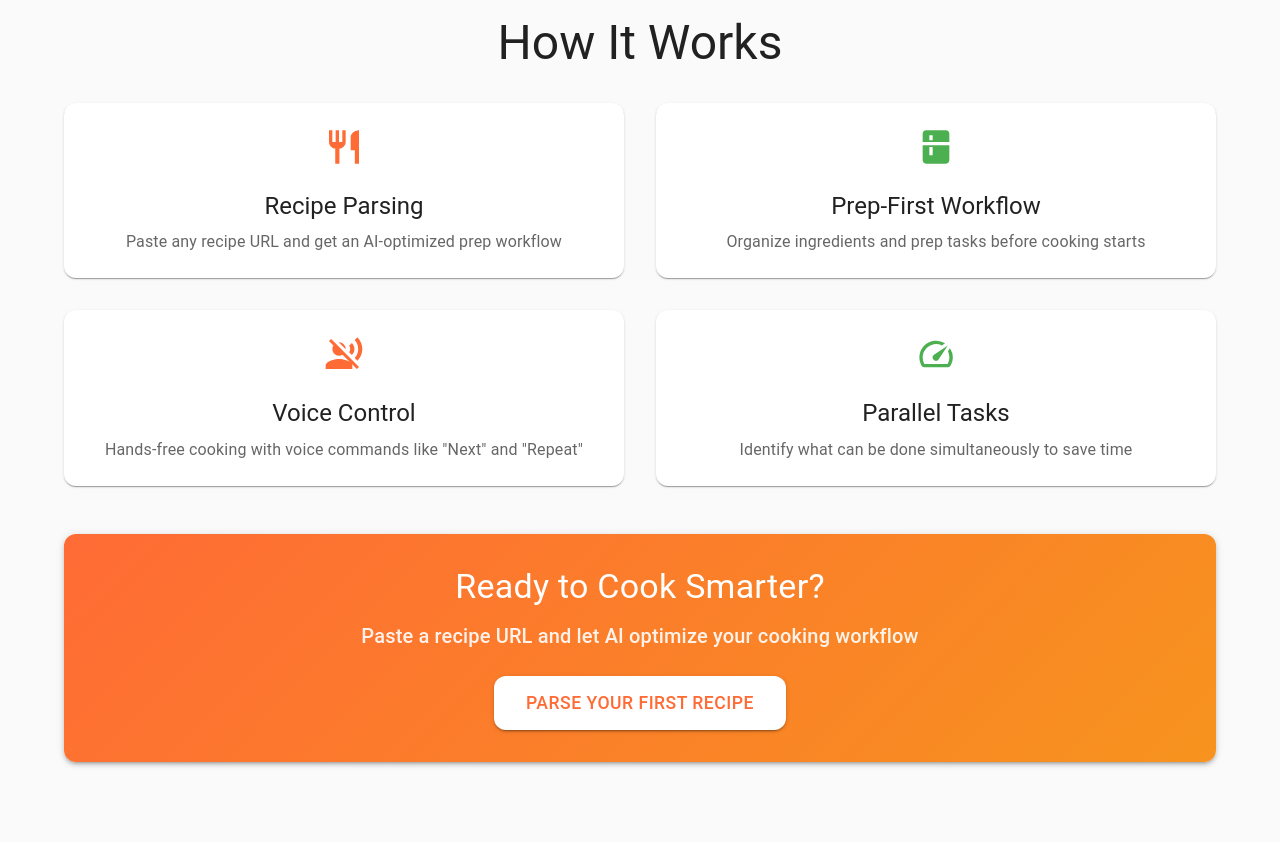
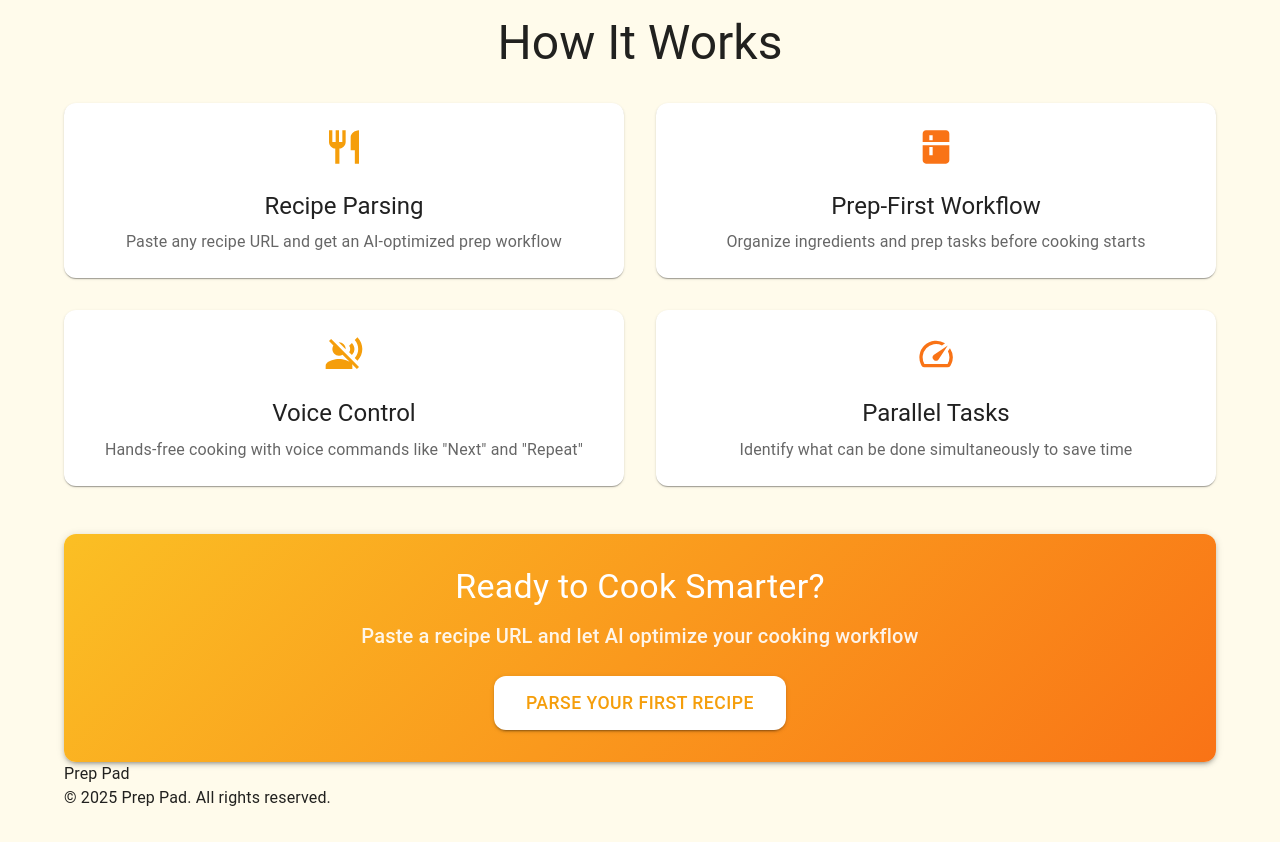
Before and after one commit to AryahiNittur/prep-pad, a React (Create React App) app in the folder frontend/: page / in a window 1280 px wide. Shown: the part 400-1242 px from the top of the page. Before the commit the page ends 1194 px from the top, so only its background shows below. Built offline with nearby package versions, Linux system fonts and the light colour scheme.

Commit message:
change the logo

```diff
--- a/frontend/src/App.tsx
+++ b/frontend/src/App.tsx
@@ -16,17 +16,17 @@
 const theme = createTheme({
   palette: {
     primary: {
-      main: '#ff6b35', // Orange for cooking theme
-      light: '#ff8a65',
-      dark: '#e64a19',
+      main: '#f59e0b', // Amber-500
+      light: '#fbbf24', // Amber-400
+      dark: '#d97706', // Amber-600
     },
     secondary: {
-      main: '#4caf50', // Green for success/ready
-      light: '#81c784',
-      dark: '#388e3c',
+      main: '#f97316', // Orange-500
+      light: '#fb923c', // Orange-400
+      dark: '#ea580c', // Orange-600
     },
     background: {
-      default: '#fafafa',
+      default: '#fffbeb', // Amber-50
       paper: '#ffffff',
     },
   },
--- a/frontend/src/components/Navbar.tsx
+++ b/frontend/src/components/Navbar.tsx
@@ -10,6 +10,7 @@
   Home as HomeIcon,
   Restaurant as RestaurantIcon,
   LibraryBooks as LibraryIcon,
+  RamenDining as RamenIcon,
   Kitchen as KitchenIcon,
 } from '@mui/icons-material';
 import { useNavigate, useLocation } from 'react-router-dom';
@@ -34,7 +35,7 @@
           transition={{ duration: 0.5 }}
         >
           <Box sx={{ display: 'flex', alignItems: 'center', mr: 4 }}>
-            <KitchenIcon sx={{ mr: 1 }} />
+            <RamenIcon sx={{ mr: 1 }} />
             <Typography variant="h6" component="div" sx={{ fontWeight: 600 }}>
               Prep Pad
             </Typography>
--- a/frontend/src/pages/Home.tsx
+++ b/frontend/src/pages/Home.tsx
@@ -13,6 +13,7 @@
   Kitchen as KitchenIcon,
   VoiceOverOff as VoiceIcon,
   Speed as SpeedIcon,
+  Fastfood as HamburgerIcon,
 } from '@mui/icons-material';
 import { motion } from 'framer-motion';
 import { useNavigate } from 'react-router-dom';
@@ -72,7 +73,7 @@
               ]}
               wrapper="span"
               repeat={Infinity}
-              style={{ color: '#ff6b35' }}
+              style={{ color: '#f59e0b' }}
             />
           </Typography>
 
@@ -158,7 +159,7 @@
           sx={{
             p: 4,
             textAlign: 'center',
-            background: 'linear-gradient(135deg, #ff6b35 0%, #f7931e 100%)',
+            background: 'linear-gradient(135deg, #fbbf24 0%, #f97316 100%)',
             color: 'white',
           }}
         >
@@ -187,6 +188,18 @@
           </Button>
         </Paper>
       </motion.div>
+      <footer className="bg-gray-900 text-white py-12 mt-20">
+        <div className="max-w-7xl mx-auto px-4 sm:px-6 lg:px-8">
+          <div className="flex flex-col md:flex-row justify-between items-center">
+            <div className="flex items-center space-x-2 mb-4 md:mb-0">
+              <span className="text-2xl font-bold">Prep Pad</span>
+            </div>
+            <div className="text-gray-400 text-sm">
+              © 2025 Prep Pad. All rights reserved.
+            </div>
+          </div>
+        </div>
+      </footer>
     </Container>
   );
 };
```
Also changed, not shown: 1 other file (tests, documents, lock files or other folders).
